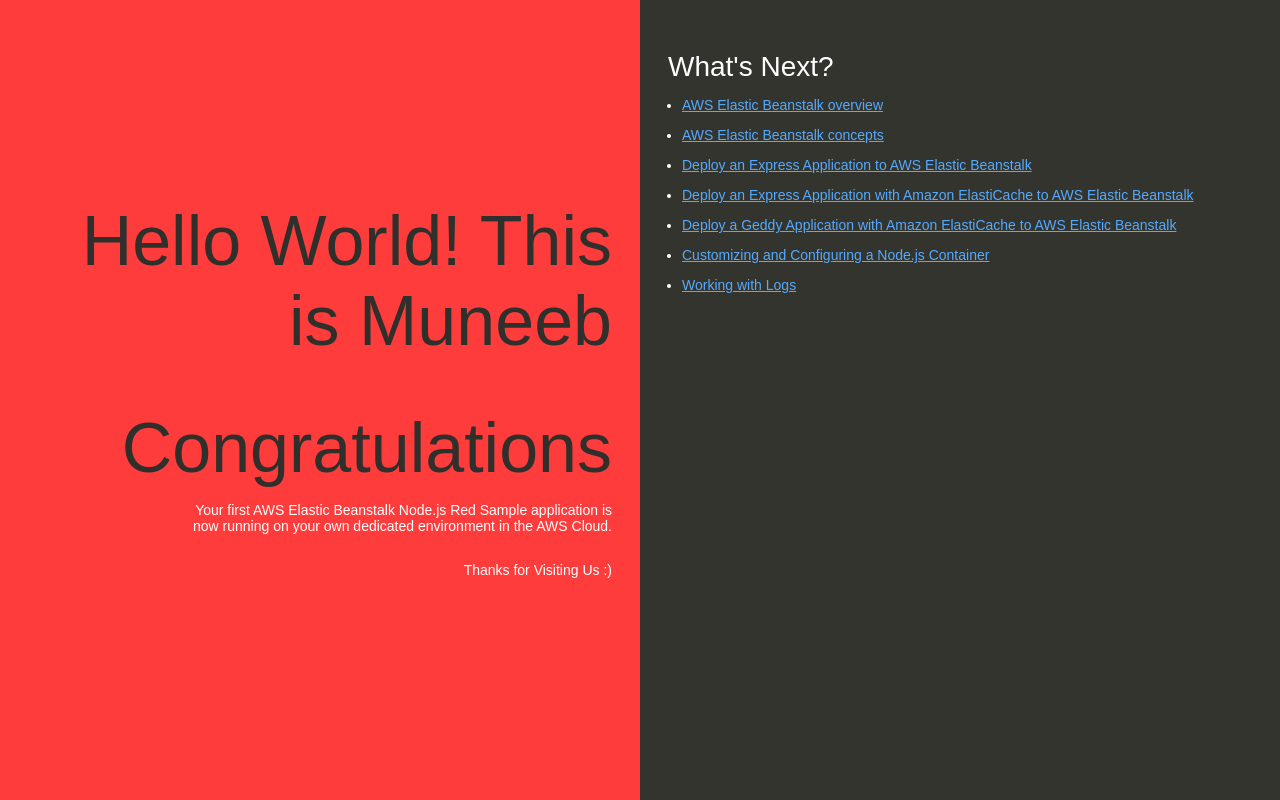
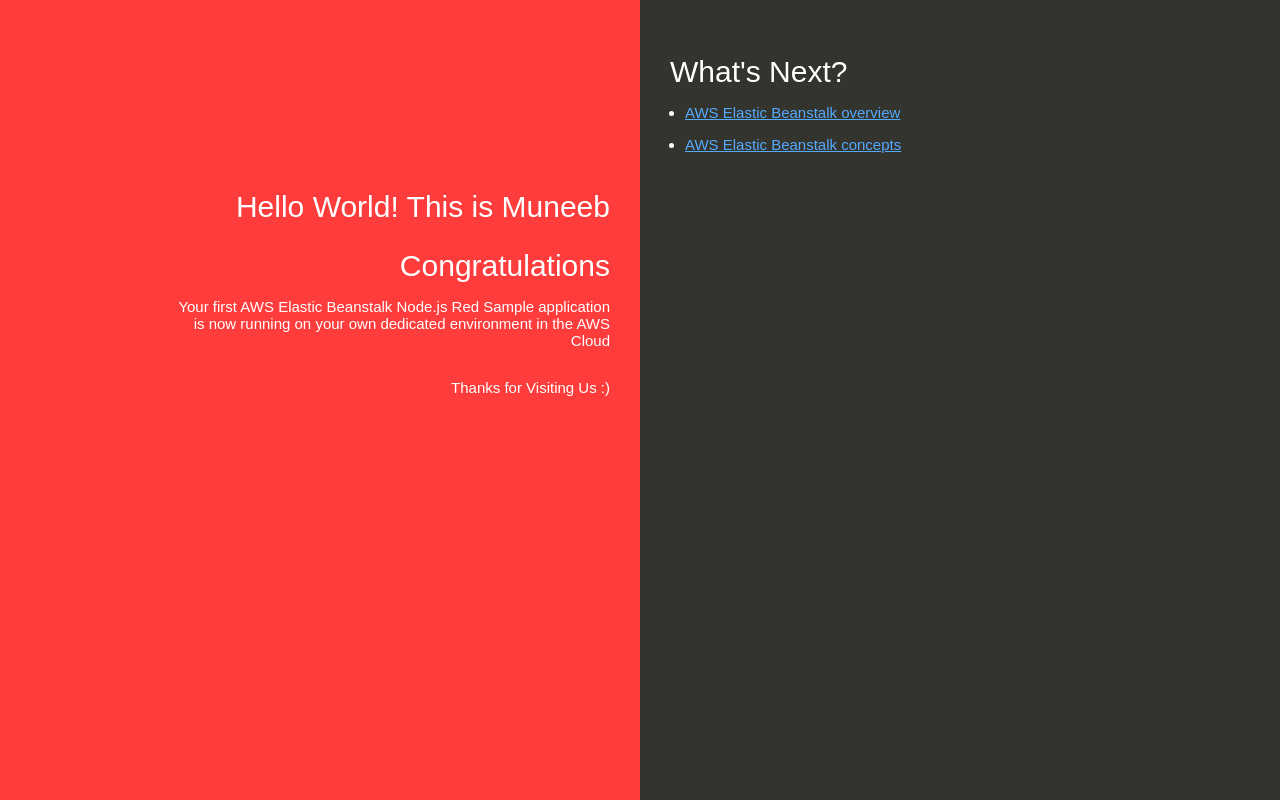
Before and after one commit to muneebuddinahmed97/node-js-app-red-demo, a website: page index.html in a window 1280 px wide. Drawn offline with Linux system fonts and the light colour scheme.

Commit message:
Update index.html

```diff
--- a/index.html
+++ b/index.html
@@ -6,7 +6,7 @@
       body {
         color: #ffffff;
         font-family: Arial, sans-serif;
-        font-size:14px;
+        font-size:15px;
         -moz-transition-property: text-shadow;
         -moz-transition-duration: 4s;
         -webkit-transition-property: text-shadow;
@@ -74,11 +74,11 @@
   </head>
   <body>
     <div class="textColumn">
-      <h1>Hello World! This is Muneeb</h1>
+      <h2>Hello World! This is Muneeb</h2>
 
-      <h1>Congratulations</h1>
-      <p>Your first AWS Elastic Beanstalk Node.js Red Sample application is now running on your own dedicated environment in the AWS Cloud.</p>
-      <p>Thanks for Visiting Us :)</p>
+      <h2>Congratulations</h2>
+      <p> Your first AWS Elastic Beanstalk Node.js Red Sample application is now running on your own dedicated environment in the AWS Cloud </p>
+      <p> Thanks for Visiting Us :) </p>
 
     </div>
     <div class="linksColumn">
@@ -86,11 +86,7 @@
       <ul>
         <li><a href="http://docs.aws.amazon.com/elasticbeanstalk/latest/dg/Welcome.html">AWS Elastic Beanstalk overview</a></li>
         <li><a href="http://docs.aws.amazon.com/elasticbeanstalk/latest/dg/concepts.html">AWS Elastic Beanstalk concepts</a></li>
-        <li><a href="http://docs.aws.amazon.com/elasticbeanstalk/latest/dg/create_deploy_nodejs_express.html">Deploy an Express Application to AWS Elastic Beanstalk</a></li>
-        <li><a href="http://docs.aws.amazon.com/elasticbeanstalk/latest/dg/create_deploy_nodejs_express_elasticache.html">Deploy an Express Application with Amazon ElastiCache to AWS Elastic Beanstalk</a></li>
-        <li><a href="http://docs.aws.amazon.com/elasticbeanstalk/latest/dg/create_deploy_nodejs_geddy_elasticache.html">Deploy a Geddy Application with Amazon ElastiCache to AWS Elastic Beanstalk </a></li>
-        <li><a href="http://docs.aws.amazon.com/elasticbeanstalk/latest/dg/create_deploy_nodejs_custom_container.html">Customizing and Configuring a Node.js Container </a></li>
-        <li><a href="http://docs.aws.amazon.com/elasticbeanstalk/latest/dg/using-features.loggingS3.title.html">Working with Logs</a></li>
+
       </ul>
     </div>
   </body>
```
